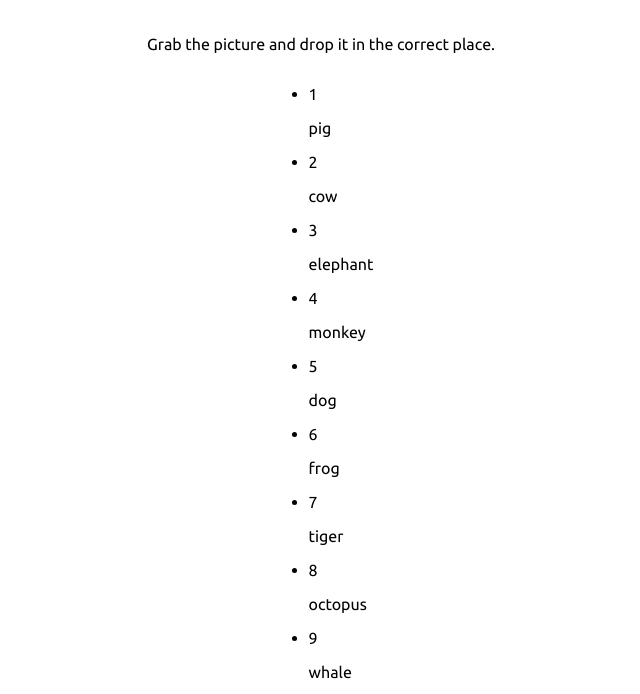
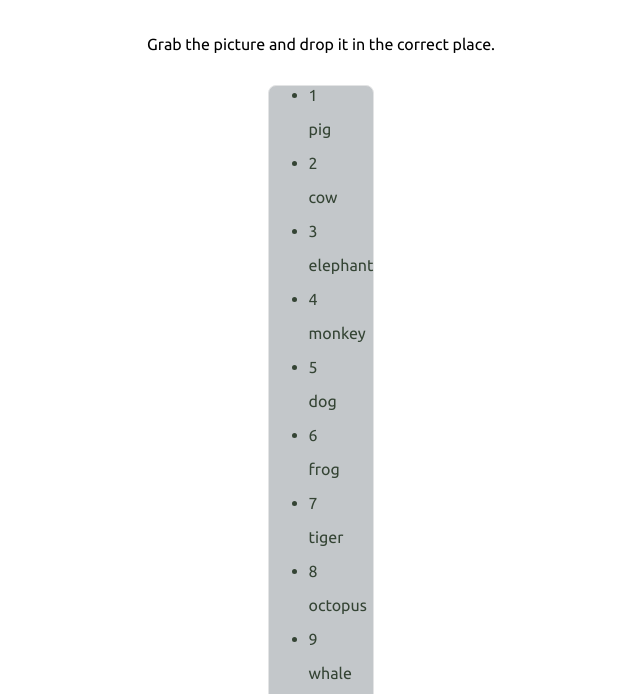
Before and after one commit to BartoszLewosz/drag-drop, a plain HTML site: page index.html in a window 1280 px wide. Shown: the part 61-755 px from the top of the page, without its empty margins (319-959 px from the left). Drawn offline with Linux system fonts and the light colour scheme.

Commit message:
set test colors for the dragabble list

```diff
--- a/style.css
+++ b/style.css
@@ -17,3 +17,10 @@ body {
   margin: 0;
   font-family: "Ubuntu", sans-serif;
 }
+
+.draggable-list {
+  border: 1px solid var(--border-color);
+  border-radius: 0.5rem;
+  color: var(--main-font-color);
+  background-color: var(--background-color);
+}
```
